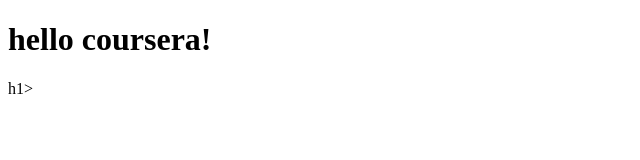
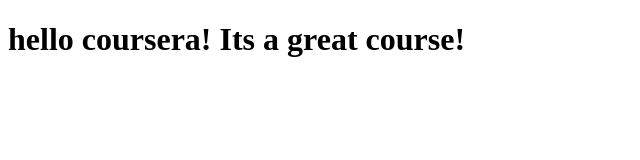
Before and after one commit to afgmelendez/coursera-test, a plain HTML site: page site/index.html in a window 1280 px wide. Shown: the whole page, without its empty margins (0-640 px from the left). Drawn offline with Linux system fonts and the light colour scheme.

Commit message:
Small addition to our page content

```diff
--- a/site/index.html
+++ b/site/index.html
@@ -4,6 +4,6 @@
 	<title>hello coursera!</title>
 </head>
 <body>
-<h1>hello coursera!</h1>h1>
+<h1>hello coursera! Its a great course!</h1>
 </body>
 </html>
```
